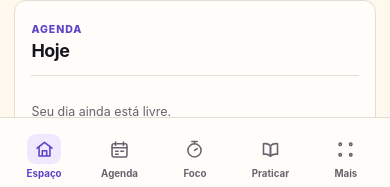
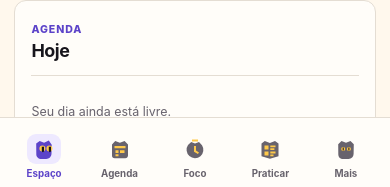
Before and after one commit to olive644/helenastudy, a React (Vite) app: page / in a window 390 px wide. Shown: the part 655-842 px from the top of the page. Built offline with nearby package versions, Linux system fonts and the light colour scheme.

Commit message:
Cria ícones personalizados para as abas (#16)
Substitui os ícones genéricos da navegação por uma família SVG própria da HelenaStudy, aplicada no desktop, mobile e painel Mais.

```diff
--- a/src/components/navigation-icon.tsx
+++ b/src/components/navigation-icon.tsx
@@ -14,46 +14,110 @@ type NavigationIconProps = {
   name: NavigationIconName;
 };
 
-const ICON_PATHS: Record<NavigationIconName, readonly string[]> = {
-  today: ["M3.5 10.5 12 3.8l8.5 6.7", "M5.8 9.3v10.2h12.4V9.3M9.5 19.5v-6h5v6"],
+type IconLayer = "base" | "accent" | "detail";
+
+type IconShape = {
+  d: string;
+  layer?: IconLayer;
+};
+
+const ICON_SHAPES: Record<NavigationIconName, readonly IconShape[]> = {
+  today: [
+    {
+      d: "M4.2 6.5 7.7 3.9l4.4 1.9 4.7-2.2 2.9 4.2-.2 8.8c-.1 3.2-2.2 5.4-5.3 5.4H9.6c-3.3 0-5.5-2.1-5.3-5.3z",
+    },
+    {
+      d: "M7.4 11.6a3 3 0 1 0 6 0 3 3 0 0 0-6 0m7 0a3 3 0 1 0 6 0 3 3 0 0 0-6 0",
+      layer: "accent",
+    },
+    {
+      d: "M9.8 9.4c.7 0 1 1 2.2 0v4.4c0 .8-.3 1.4-1.1 1.4s-1.1-.6-1.1-1.4zm7 0c.7 0 1 1 2.2 0v4.4c0 .8-.3 1.4-1.1 1.4s-1.1-.6-1.1-1.4z",
+      layer: "detail",
+    },
+  ],
   planner: [
-    "M5.5 5.5h13a2 2 0 0 1 2 2v11a2 2 0 0 1-2 2h-13a2 2 0 0 1-2-2v-11a2 2 0 0 1 2-2",
-    "M7.5 3.5v4M16.5 3.5v4M3.5 10h17M7.5 14h3M13.5 14h3M7.5 17.5h3",
+    {
+      d: "M4 7.4 7.2 4l4.7 1.8L16.6 4 20 7.5v11.1c0 1.5-1.2 2.7-2.7 2.7H6.7A2.7 2.7 0 0 1 4 18.6z",
+    },
+    {
+      d: "M6.5 9h11v2.2h-11zm1 4.2h3v2.8h-3zm4.5 0h4.5V16H12zm-4.5 4h3v2h-3z",
+      layer: "accent",
+    },
   ],
-  focus: ["M19.5 13a7.5 7.5 0 1 1-15 0 7.5 7.5 0 0 1 15 0", "M9 2.8h6M12 5.5V3M12 13l3.2-2.1"],
+  focus: [
+    { d: "M5 8.1 8.2 5l3.8 1.5L16 5l3 3.2a8.4 8.4 0 1 1-14-.1" },
+    { d: "M11 9h2v4.6l3 1.8-1.1 1.7-3.9-2.4zM9 2.5h6v2H9z", layer: "accent" },
+  ],
   learn: [
-    "M4 5.5c3.2-.7 5.8.1 8 2.2v12c-2.2-2.1-4.8-2.9-8-2.2z",
-    "M20 5.5c-3.2-.7-5.8.1-8 2.2v12c2.2-2.1 4.8-2.9 8-2.2z",
+    { d: "M3.5 6.5 6.8 4l5.1 2.1L17 4l3.5 2.5v12.8l-8.6 2.5-8.4-2.5z" },
+    {
+      d: "M6.5 8.4h4v4h-4zm5.8 0h5.2v1.8h-5.2zm0 2.8h4.1V13h-4.1zm-5.8 3.3h4v4h-4zm5.8.1h5.2v1.8h-5.2zm0 2.8h3.2v1.8h-3.2z",
+      layer: "accent",
+    },
   ],
-  habits: ["M21 12a9 9 0 1 1-18 0 9 9 0 0 1 18 0", "m8 12 2.6 2.6L16.5 9"],
-  notes: ["M6 3.5h10l3 3v14H6z", "M15.5 3.5v4h3.5M9 11h6M9 14.5h6M9 18h4"],
-  library: ["M4 5.5h6v14H4zM10 5.5h6v14h-6zM16 7l3.3-1 2.2 13.4-3.3.6z"],
+  habits: [
+    {
+      d: "M4.4 7.4 7.6 4 12 5.8 16.6 4l3 3.5.2 7.8c0 4.1-3.3 6.7-7.8 7.2-4.5-.5-7.8-3.1-7.8-7.2z",
+    },
+    { d: "m7.7 13.3 2.5-2.4 2 2.1 4.2-4 1.7 1.8-5.9 5.8z", layer: "accent" },
+  ],
+  notes: [
+    {
+      d: "M4.5 6.6 7.8 4 12 5.8 16.3 4l3.2 2.7v12c0 1.8-1.4 3.2-3.2 3.2H7.7a3.2 3.2 0 0 1-3.2-3.2z",
+    },
+    { d: "M7.5 10h9v1.8h-9zm0 3.5h7v1.8h-7zm0 3.5h4.5v1.8H7.5z", layer: "accent" },
+  ],
+  library: [
+    {
+      d: "M3.5 7 6.2 4.5 9 6v14.5H3.5zm6.3-.8L12.5 4l2.8 2.2v14.3H9.8zm6.3.7L19.2 4l3 2.4-2.3 14.2-5-.8z",
+    },
+    {
+      d: "M5.5 9h1.6v7H5.5zm6-1h1.6v7h-1.6zm6.3 1.1 1.7.3-1.2 7-1.7-.3z",
+      layer: "accent",
+    },
+  ],
   lesson: [
-    "M5 4h11.5A2.5 2.5 0 0 1 19 6.5V20H7.5A2.5 2.5 0 0 1 5 17.5z",
-    "M5 17.5A2.5 2.5 0 0 1 7.5 15H19M9 8h6M9 11h4",
+    {
+      d: "M4.3 6.6 7.5 4l4.4 1.8L16.5 4l3.2 2.7v13.1c-2.7-.5-5.3.1-7.7 2.2-2.4-2.1-5-2.7-7.7-2.2z",
+    },
+    {
+      d: "m8.1 16.9 3-7.8h1.8l3 7.8h-2.2l-.6-1.8h-3.9l-.6 1.8zm1.7-3.6h2.7l-1.3-3.7z",
+      layer: "accent",
+    },
   ],
   more: [
-    "M7.4 6A1.4 1.4 0 1 1 4.6 6a1.4 1.4 0 0 1 2.8 0M19.4 6a1.4 1.4 0 1 1-2.8 0 1.4 1.4 0 0 1 2.8 0M7.4 18a1.4 1.4 0 1 1-2.8 0 1.4 1.4 0 0 1 2.8 0M19.4 18a1.4 1.4 0 1 1-2.8 0 1.4 1.4 0 0 1 2.8 0",
+    {
+      d: "M4.2 7.2 7.5 4l4.5 1.8L16.5 4l3.3 3.3-.2 9.8c-.1 3-2.1 4.9-5 4.9H9.3c-3.1 0-5.1-2-5-5z",
+    },
+    {
+      d: "M7.2 12a2 2 0 1 0 4 0 2 2 0 0 0-4 0m5.7 0a2 2 0 1 0 4 0 2 2 0 0 0-4 0",
+      layer: "accent",
+    },
+    { d: "M8.7 10.5h1v3h-1zm5.7 0h1v3h-1z", layer: "detail" },
   ],
-  close: ["m6 6 12 12M18 6 6 18"],
+  close: [
+    {
+      d: "M4.7 7.2 7.8 4 12 5.7 16.4 4l2.9 3.3-.2 9.8c-.1 3-2.1 4.9-5 4.9H9.4c-3 0-5-2-4.9-5z",
+    },
+    {
+      d: "m8.4 10 1.5-1.5 2.2 2.2 2.2-2.2 1.5 1.5-2.2 2.2 2.2 2.2-1.5 1.5-2.2-2.2-2.2 2.2-1.5-1.5 2.2-2.2z",
+      layer: "accent",
+    },
+  ],
 };
 
 export function NavigationIcon({ name }: NavigationIconProps) {
   return (
     <svg
       className="navigation-icon"
-      width="21"
-      height="21"
+      data-icon={name}
+      width="24"
+      height="24"
       viewBox="0 0 24 24"
-      fill="none"
-      stroke="currentColor"
-      strokeWidth="1.8"
-      strokeLinecap="round"
-      strokeLinejoin="round"
       aria-hidden="true"
     >
-      {ICON_PATHS[name].map((path) => (
-        <path d={path} key={path} />
+      {ICON_SHAPES[name].map(({ d, layer = "base" }) => (
+        <path className={`navigation-icon__${layer}`} d={d} key={d} />
       ))}
     </svg>
   );
--- a/src/styles.css
+++ b/src/styles.css
@@ -2520,6 +2520,20 @@ select {
 .navigation-icon {
   display: block;
   flex: 0 0 auto;
+  overflow: visible;
+  color: inherit;
+}
+
+.navigation-icon__base {
+  fill: currentColor;
+}
+
+.navigation-icon__accent {
+  fill: var(--yellow);
+}
+
+.navigation-icon__detail {
+  fill: var(--ink);
 }
 
 .sidebar__footer {
```
Also changed, not shown: 3 other files (tests, documents, lock files or other folders).
